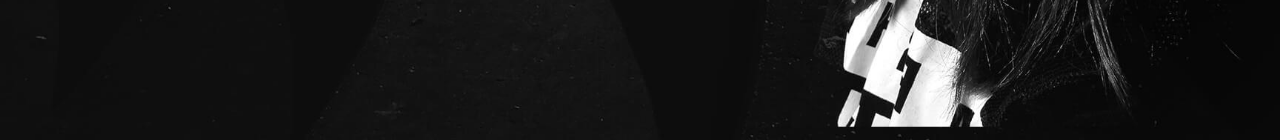
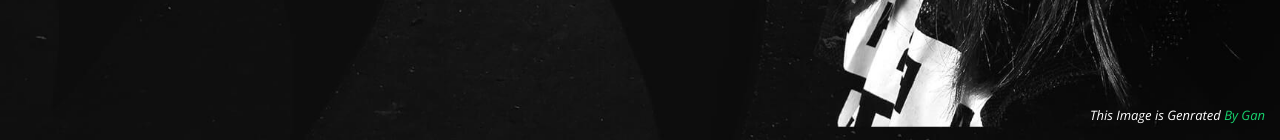
Before and after one commit to vijayshankarrealdeal/Personal, a Flask app: page / in a window 1280 px wide. Shown: the part 660-800 px from the top of the page. Run offline with Flask 2, Linux system fonts and the light colour scheme; some libraries are stand-ins or nearby versions.

Commit message:
sadasdsf

```diff
--- a/templates/index.html
+++ b/templates/index.html
@@ -17,6 +17,7 @@
   <link
     href="https://fonts.googleapis.com/css?family=Open+Sans:300,300i,400,400i,600,600i,700,700i|Raleway:300,300i,400,400i,500,500i,600,600i,700,700i|Poppins:300,300i,400,400i,500,500i,600,600i,700,700i"
     rel="stylesheet">
+
 
   <!-- Vendor CSS Files -->
   <link rel="stylesheet" href="{{ url_for('static', filename='vendor/bootstrap/css/bootstrap.min.css') }}">
@@ -823,6 +824,13 @@
     </div>
   </section><!-- End Contact Section -->
   <!-- Vendor JS Files -->
+  <div class="credits">
+    <!-- All the links in the footer should remain intact. -->
+    <!-- You can delete the links only if you purchased the pro version. -->
+    <!-- Licensing information: https://bootstrapmade.com/license/ -->
+    <!-- Purchase the pro version with working PHP/AJAX contact form: https://bootstrapmade.com/personal-free-resume-bootstrap-template/ -->
+    This Image is Genrated <a href="https://bootstrapmade.com/">By Gan</a>
+  </div>
 
 
   <script src="{{url_for('static', filename='vendor/bootstrap/js/bootstrap.bundle.min.js')}}"></script>
```
